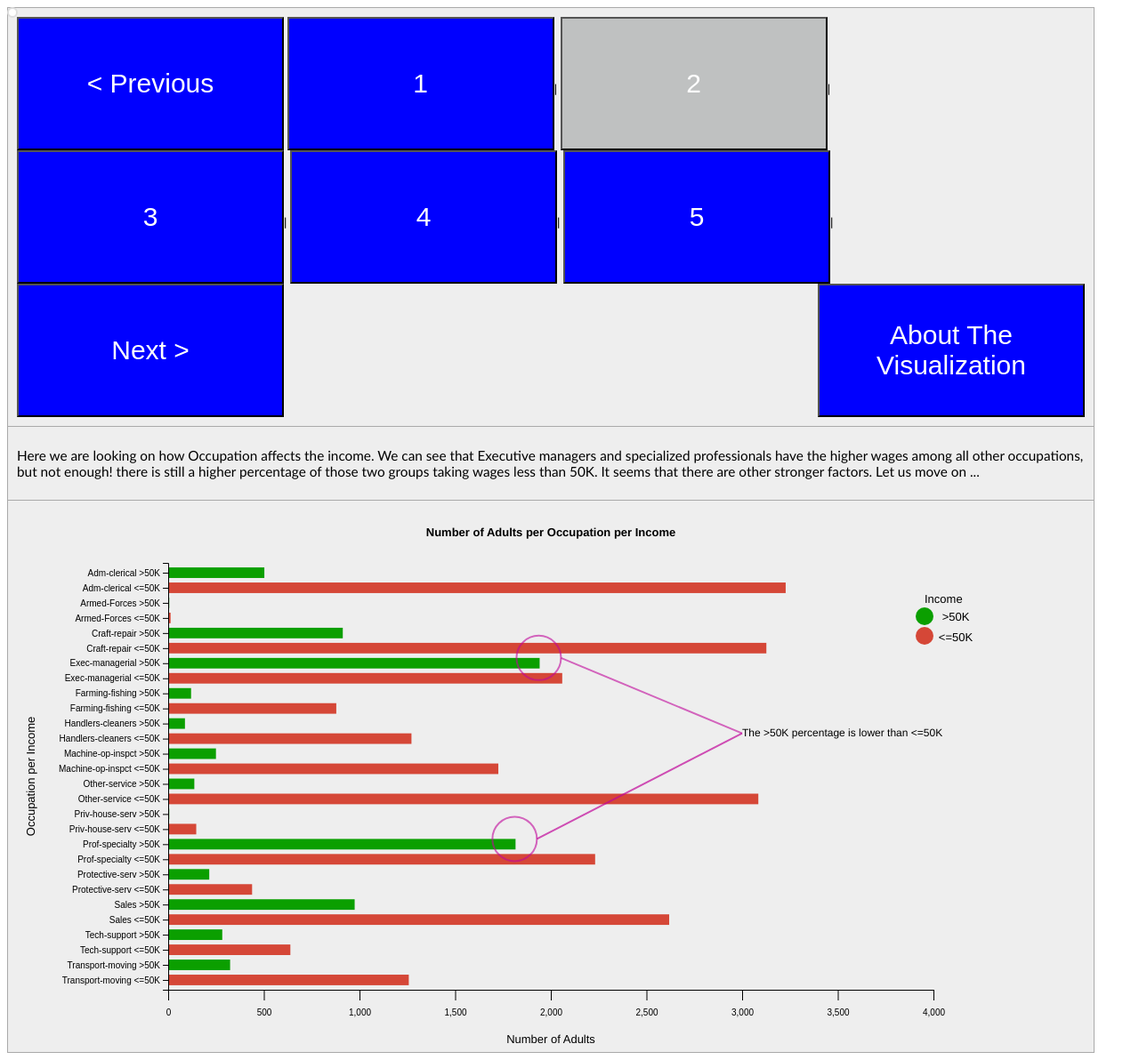
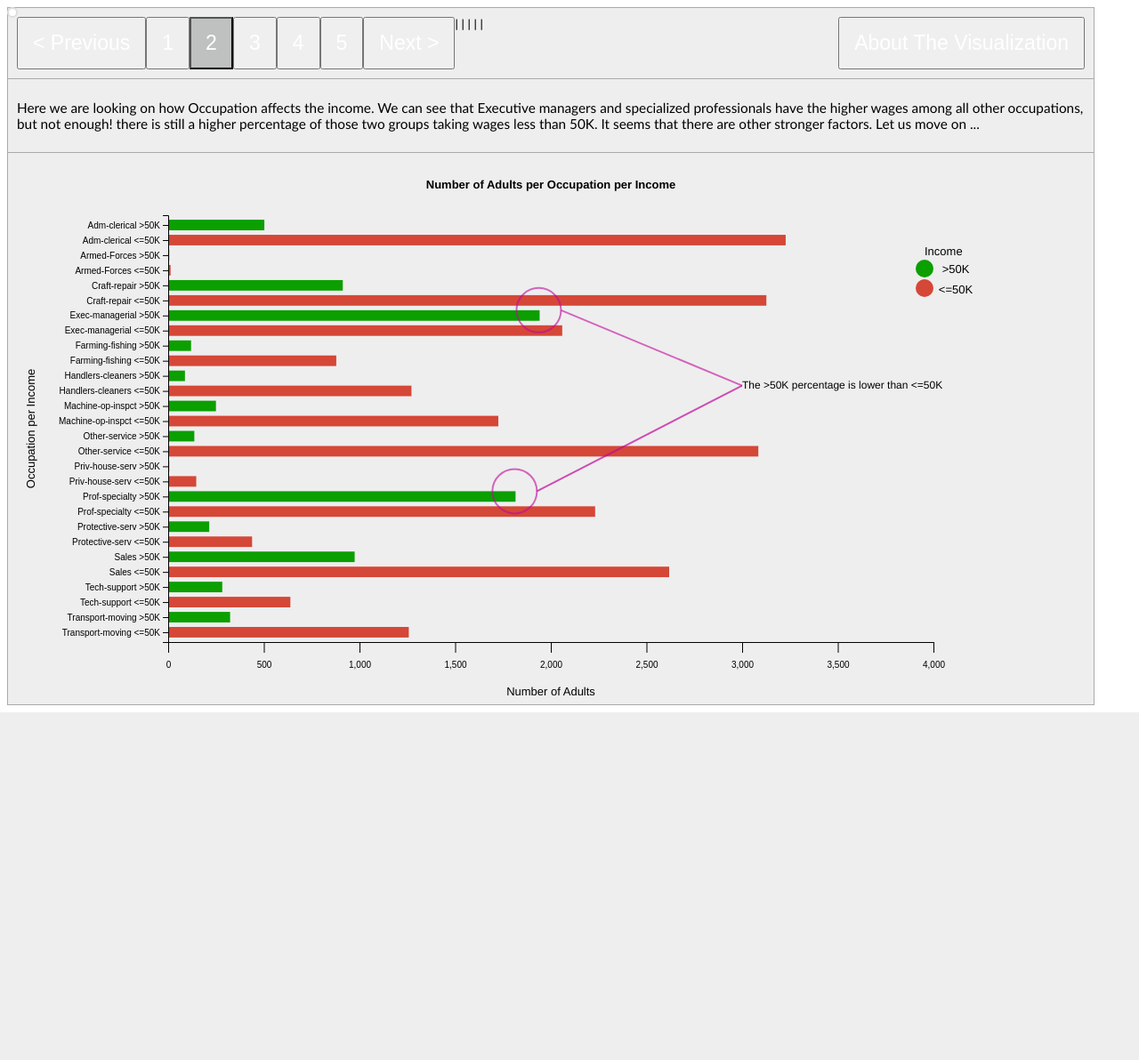
Before and after one commit to cqlijingwei/cqlijingwei.github.io, a PHP site: page /cs498dv/2.html in a window 1280 px wide. Shown: the whole page at 89% size. After the commit the page ends 801 px from the top, so only its background shows below. Run offline with PHP 8.4, Linux system fonts and the light colour scheme.

Commit message:
dv css updated

```diff
--- a/cs498dv/css/styles.css
+++ b/cs498dv/css/styles.css
@@ -7,11 +7,13 @@ html, body {
 }
 
 button {
-    width: 300px;
-    height: 150px;
-    font-size: 30px;
-    background-color: blue;
+    float: left;
+    display: block;
     color: white;
+    text-align: center;
+    padding: 14px 16px;
+    text-decoration: none;
+    font-size: 23px;
 }
 
 button:hover{
```
